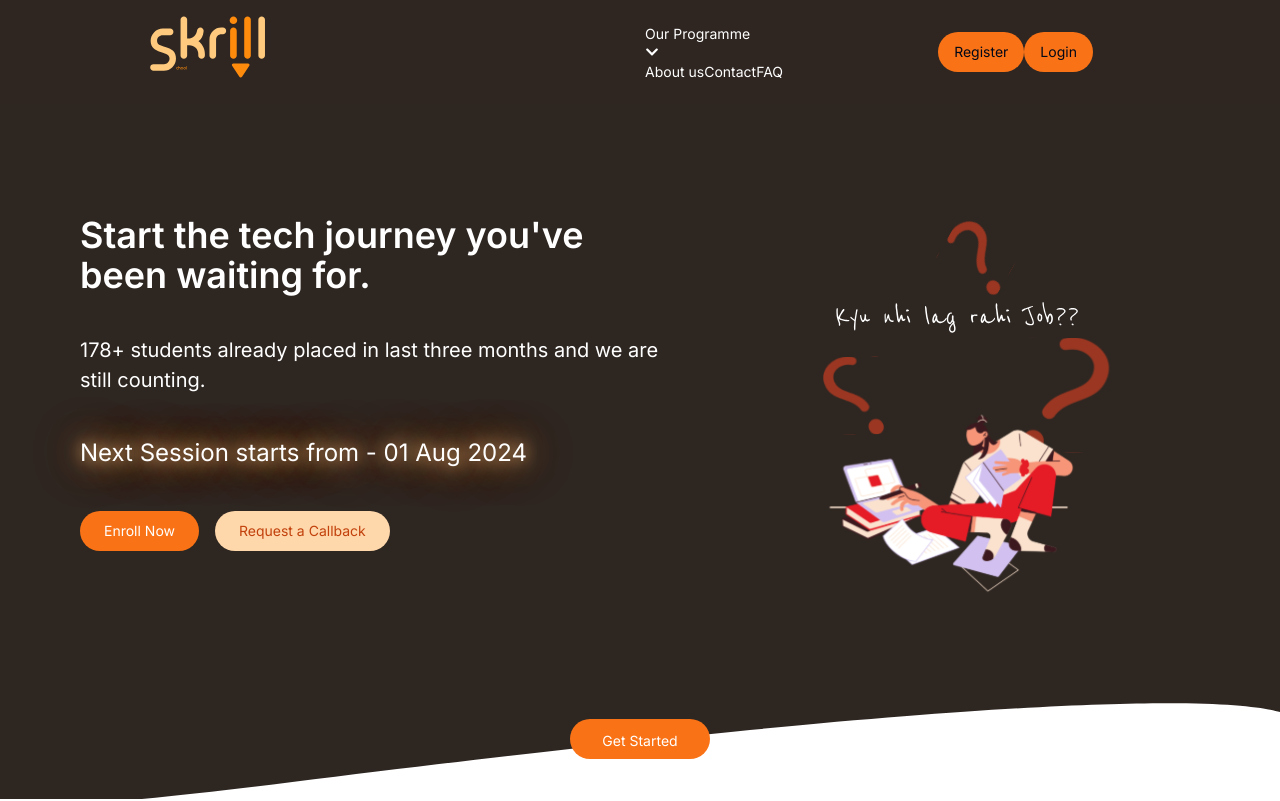
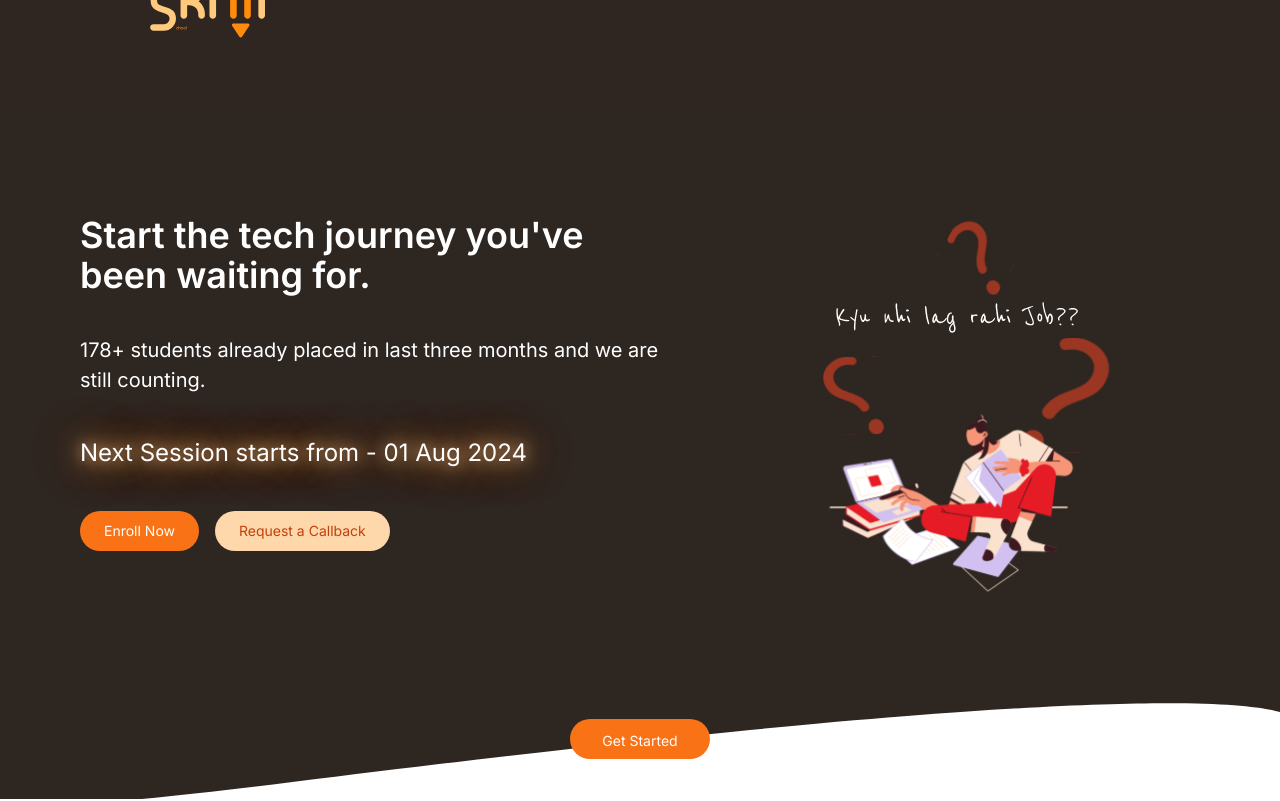
Before and after one commit to Gajender401/skrill, a Next.js app: page / in a window 1280 px wide. Shown: the top 801 px of the page. Built offline with nearby package versions, Linux system fonts and the light colour scheme.

Commit message:
update nav

```diff
--- a/Components/Navbar.tsx
+++ b/Components/Navbar.tsx
@@ -1,4 +1,4 @@
-"use client"
+"use client";
 import Image from 'next/image';
 import React, { useState } from 'react';
 import { Button } from './ui/button';
@@ -21,12 +21,11 @@ const Navbar = () => {
       <div className="max-w-7xl mx-auto px-4 sm:px-6 lg:px-8 flex items-center justify-between h-16">
         <div className="flex items-center">
           <a href="/" aria-label="Home">
-            <Image className="w-auto mt-20" width={20} height={10} src="/mainlogo.svg" alt="Logo" />
+            <Image className="w-auto" width={120} height={60} src="/mainlogo.svg" alt="Logo" />
           </a>
         </div>
 
-
-        <div className="lg:flex justify-between gap-5  md:hidden">
+        <div className="hidden lg:flex justify-between gap-5">
           <div className="relative inline-block text-left">
             <a
               href="#"
@@ -53,12 +52,10 @@ const Navbar = () => {
           <a href="#" className="text-white inline-flex items-center px-1 pt-1 border-b-2 border-transparent text-sm font-medium">Contact</a>
           <a href="#" className="text-white inline-flex items-center px-1 pt-1 border-b-2 border-transparent text-sm font-medium">FAQ</a>
         </div>
-        <div className="md:hidden lg:flex gap-2">
+        <div className="hidden md:flex gap-2">
           <Button className='bg-orange-500 hover:bg-orange-600 rounded-full'><a href='/register'>Register</a></Button>
           <Button className='bg-orange-500 hover:bg-orange-600 rounded-full'><a href='/login'>Login</a></Button>
         </div>
-
-
 
         <button className="lg:hidden flex items-center" onClick={toggleMobileMenu}>
           <svg className="w-6 h-6 text-white" fill="none" stroke="currentColor" viewBox="0 0 24 24" xmlns="http://www.w3.org/2000/svg">
@@ -67,12 +64,12 @@ const Navbar = () => {
         </button>
       </div>
       {isMobileMenuOpen && (
-        <div className="sm:hidden bg-[#2f2622]">
+        <div className="lg:hidden bg-[#2f2622]">
           <div className="pt-2 pb-3 space-y-1">
             <div className="relative">
               <a
                 href="#"
-                className="text-white  pl-3 pr-4 py-2 border-l-4 border-orange-500 text-base font-medium flex justify-between items-center"
+                className="text-white pl-3 pr-4 py-2 border-l-4 border-orange-500 text-base font-medium flex justify-between items-center"
                 onClick={(e) => {
                   e.preventDefault();
                   toggleDropdown();
```
